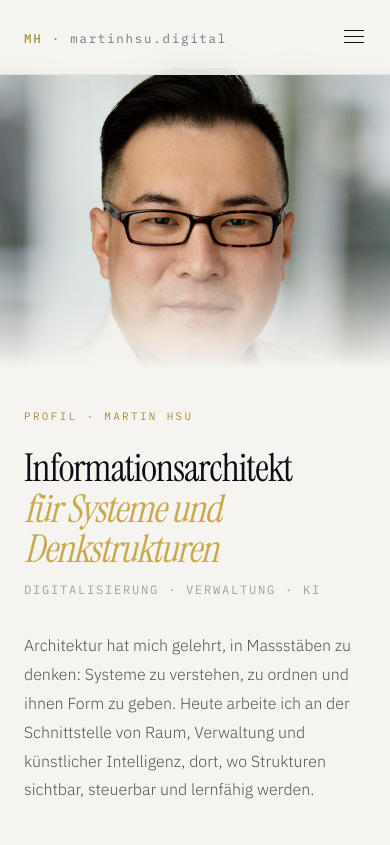
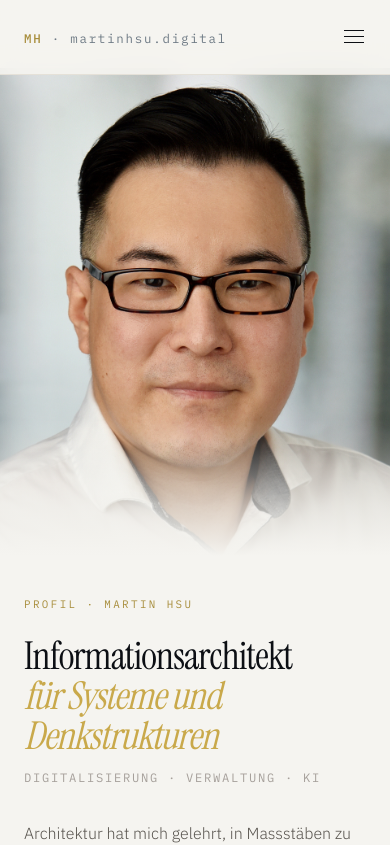
Before and after one commit to hsumartin/hsu-digital, a Next.js app: page /ueber-mich in a window 390 px wide. Shown: the top 845 px of the page. Built offline with nearby package versions, Linux system fonts and the light colour scheme.

Commit message:
fix: improve mobile profile portrait framing

```diff
--- a/src/components/ueber-mich/ProfileHero.tsx
+++ b/src/components/ueber-mich/ProfileHero.tsx
@@ -7,12 +7,12 @@ export default function ProfileHero() {
       aria-label="Profil"
     >
       {/* Portrait */}
-      <div className="relative overflow-hidden max-[900px]:h-[72vw] max-[900px]:min-h-[300px]">
+      <div className="relative overflow-hidden max-[900px]:aspect-[4/5] max-[900px]:max-h-[520px]">
         <Image
           src="/uploads/DSC_7508_4a.jpg"
           alt="Portrait Martin Hsu"
           fill
-          className="object-cover object-[center_15%] max-[900px]:object-[center_22%] grayscale-[5%]"
+          className="object-cover object-[center_15%] max-[900px]:object-[center_38%] grayscale-[5%]"
           priority
         />
         {/* Fade-Overlay Richtung Inhaltsspalte — Desktop only */}
@@ -30,7 +30,7 @@ export default function ProfileHero() {
           className="absolute inset-0 pointer-events-none hidden max-[900px]:block"
           style={{
             background:
-              'linear-gradient(to bottom, transparent 60%, #F5F4F0 100%)',
+              'linear-gradient(to bottom, transparent 72%, rgba(245,244,240,0.7) 90%, #F5F4F0 100%)',
           }}
         />
       </div>
```
